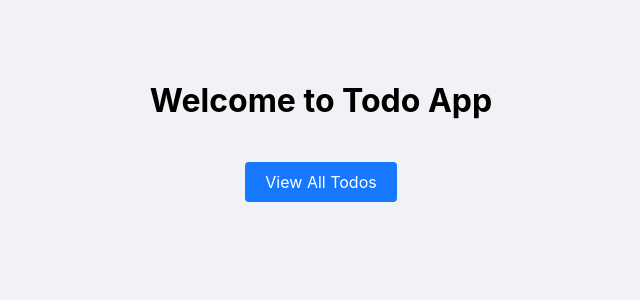
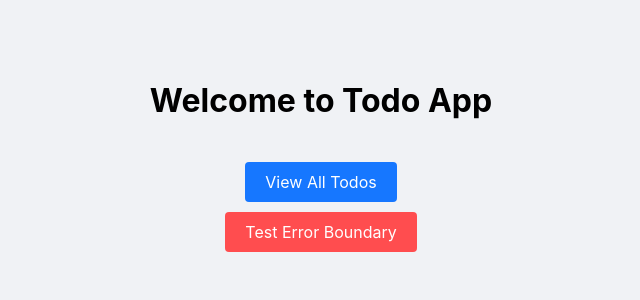
Before and after one commit to corneliusweb/todo-app-monorepo, a React (Vite) app: page / in a window 1280 px wide. Shown: the top 300 px of the page, without its empty margins (319-959 px from the left). Built offline with nearby package versions, Linux system fonts and the light colour scheme.

Commit message:
Add link to /test-error on Home page for ErrorBoundary testing

```diff
--- a/src/pages/Home.jsx
+++ b/src/pages/Home.jsx
@@ -7,6 +7,10 @@ const Home = () => {
       <h1>Welcome to Todo App</h1>
       <nav>
         <Link to="/todos" className="nav-link">View All Todos</Link>
+        <br />
+        <Link to="/test-error" className="nav-link" style={{ marginTop: 10, background: '#ff4d4f' }}>
+          Test Error Boundary
+        </Link>
       </nav>
     </div>
   );
```
